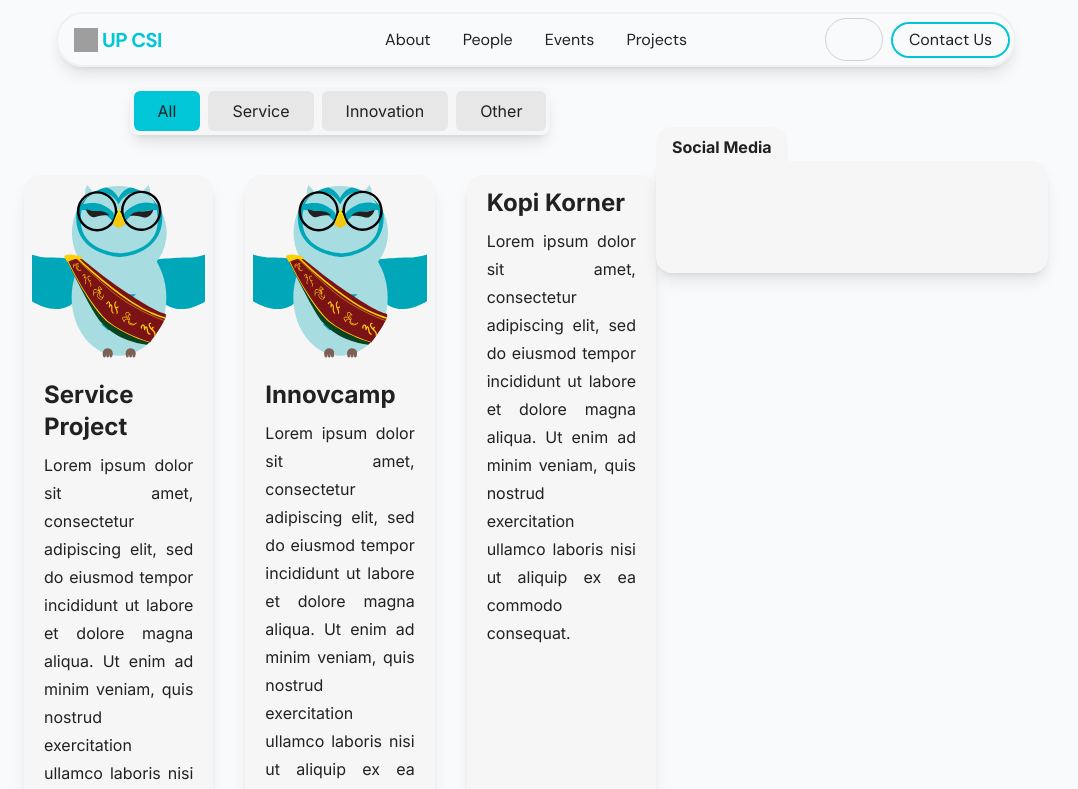
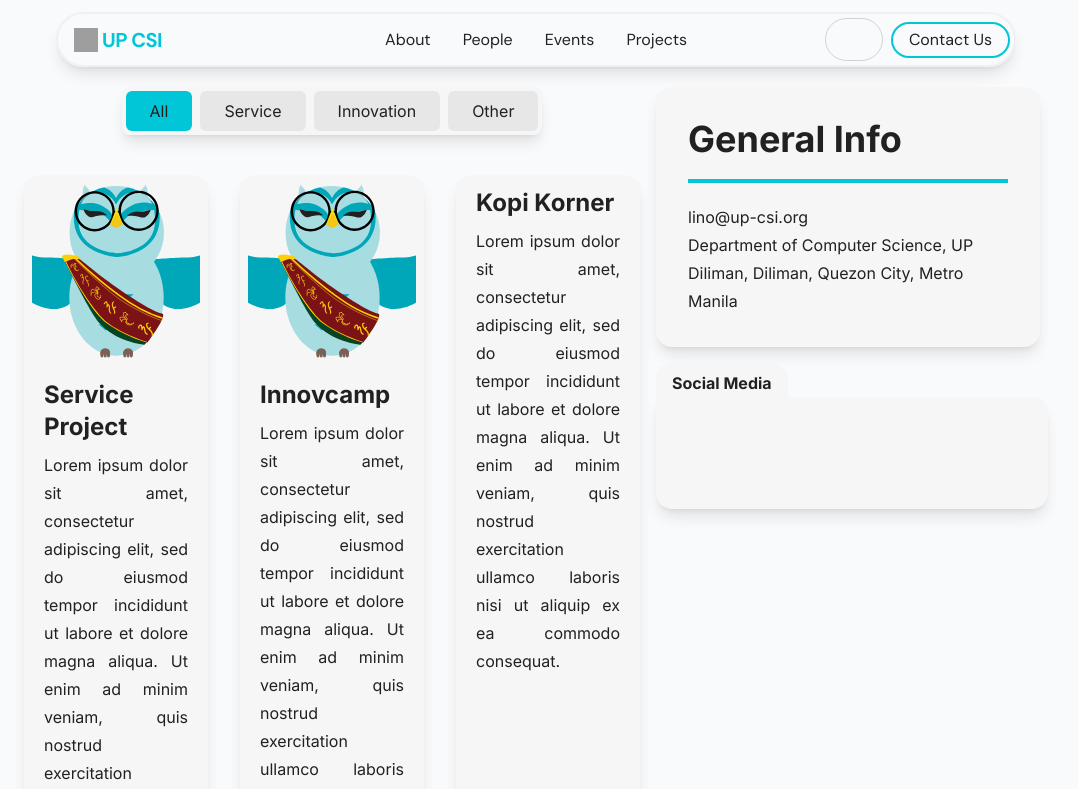
Before and after one commit to up-csi/up-csi.github.io, a SvelteKit app: page /projects in a window 1280 px wide. Shown: the top 789 px of the page, without its empty margins (104-1182 px from the left). Built offline with nearby package versions, Linux system fonts and the light colour scheme; grey boxes are pictures that could not be loaded; some icons are missing.

Commit message:
feat(GeneralInfo.svelte): add general info tile

```diff
--- a/src/routes/projects/+page.svelte
+++ b/src/routes/projects/+page.svelte
@@ -1,13 +1,17 @@
 <script>
     import FilterPagePanel from '$lib/components/FilterPagePanel.svelte';
     import SocialMediaPanel from '$lib/components/SocialMediaPanel.svelte';
+    import GeneralInfo from './GeneralInfo.svelte';
     import projects from '$lib/projects/projects';
     const filters = ['All', 'Service', 'Innovation', 'Other'];
 </script>
 
-<article class="prose max-w-full dark:prose-invert">
-    <div class="flex w-auto flex-col items-center space-y-10 md:flex-row md:items-start">
+<article class="prose flex max-w-full flex-col gap-4 dark:prose-invert lg:flex-row">
+    <div class="grow">
         <FilterPagePanel {filters} cardsInfo={projects} />
+    </div>
+    <div class="flex flex-col gap-4">
+        <GeneralInfo />
         <SocialMediaPanel />
     </div>
 </article>
--- /dev/null
+++ b/src/routes/projects/GeneralInfo.svelte
@@ -0,0 +1,16 @@
+<div class="m-0 rounded-2xl bg-csi-neutral-50 px-8 py-8 font-inter text-csi-black shadow-lg lg:max-w-fit dark:bg-csi-neutral-900">
+    <div class="flex flex-col gap-5">
+        <div>
+            <h1 class="m-0"> General Info </h1>
+        </div>
+
+        <div class="w-full justify-center p-0.5 border-csi-blue bg-csi-blue"></div>
+
+        <div>
+            <p class="m-0 lg:max-w-80 max-w-full">
+                lino@up-csi.org <br/>
+                Department of Computer Science, UP Diliman, Diliman, Quezon City, Metro Manila
+            </p>
+        </div>
+    </div>
+</div>
```
